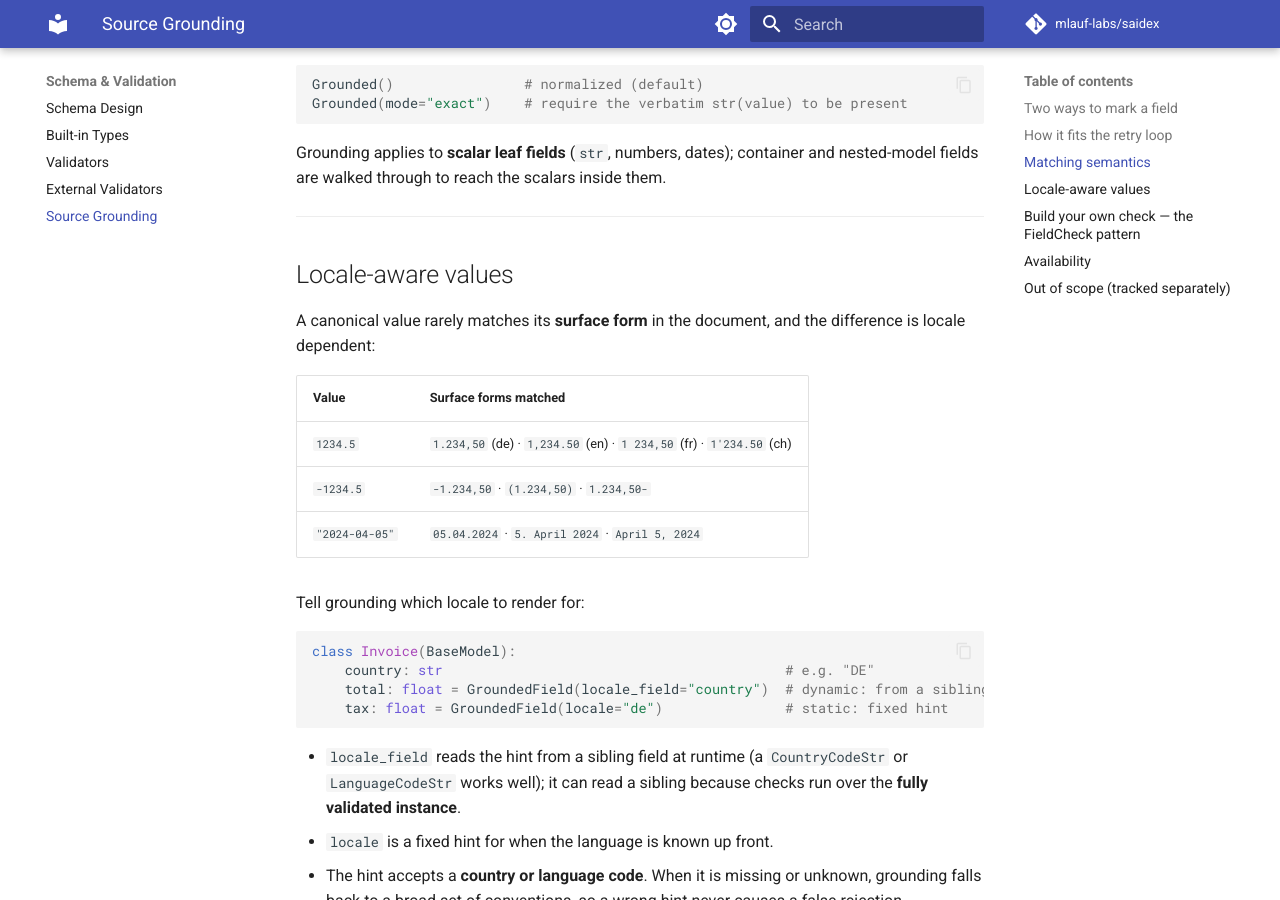
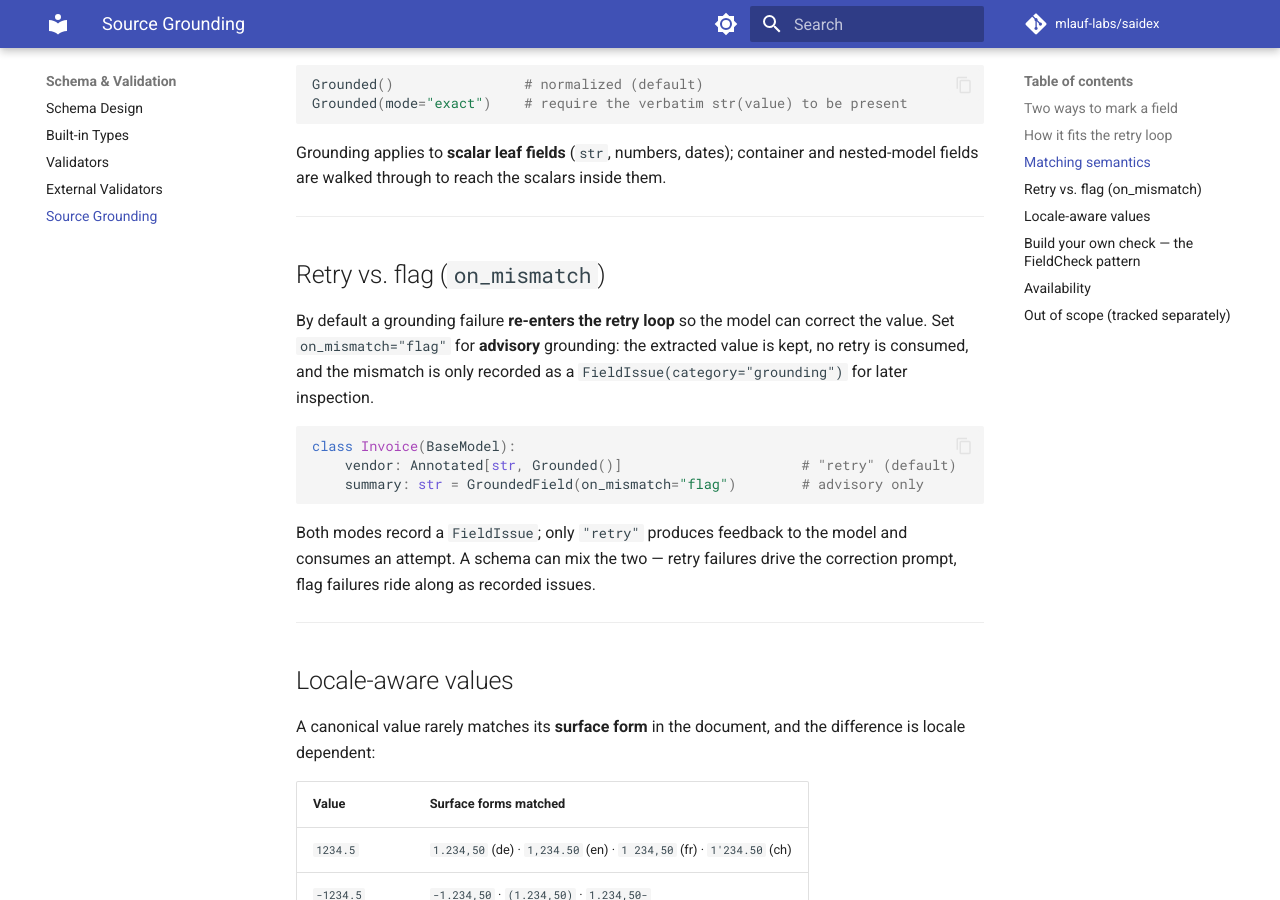
Before and after one commit to mlauf-labs/SAIDEX, an MkDocs documentation site: the page built from docs/source-grounding.md, in a window 1280 px wide and 900 px high, scrolled down 1861 px. Built offline with MkDocs 1.6.1 and Material for MkDocs 9.7.7, drawn with Linux system fonts in a browser that asks for light colours; a script that is not in the unit is left out; comment, search, counter and statistics services are not loaded; the version menu is left out; some of the changed text lies outside the part shown.

Commit message:
docs(grounding): document on_mismatch retry vs flag mode
Add a "Retry vs. flag" section to the grounding guide, note the option in the
runnable example, and drop the flag mode from the out-of-scope list.

Refs #44

````diff
--- a/docs/source-grounding.md
+++ b/docs/source-grounding.md
@@ -39,7 +39,7 @@ class Invoice(BaseModel):
 
 ## How it fits the retry loop
 
-```
+```text
 LLM produces output
         │
         ▼
@@ -90,6 +90,25 @@ Grounded(mode="exact")    # require the verbatim str(value) to be present
 
 Grounding applies to **scalar leaf fields** (`str`, numbers, dates); container
 and nested-model fields are walked through to reach the scalars inside them.
+
+---
+
+## Retry vs. flag (`on_mismatch`)
+
+By default a grounding failure **re-enters the retry loop** so the model can
+correct the value. Set `on_mismatch="flag"` for **advisory** grounding: the
+extracted value is kept, no retry is consumed, and the mismatch is only recorded
+as a `FieldIssue(category="grounding")` for later inspection.
+
+```python
+class Invoice(BaseModel):
+    vendor: Annotated[str, Grounded()]                      # "retry" (default)
+    summary: str = GroundedField(on_mismatch="flag")        # advisory only
+```
+
+Both modes record a `FieldIssue`; only `"retry"` produces feedback to the model
+and consumes an attempt. A schema can mix the two — retry failures drive the
+correction prompt, flag failures ride along as recorded issues.
 
 ---
 
````
Also changed, not shown: other parts of docs/source-grounding.md (+3 -3 lines), 1 other file.
